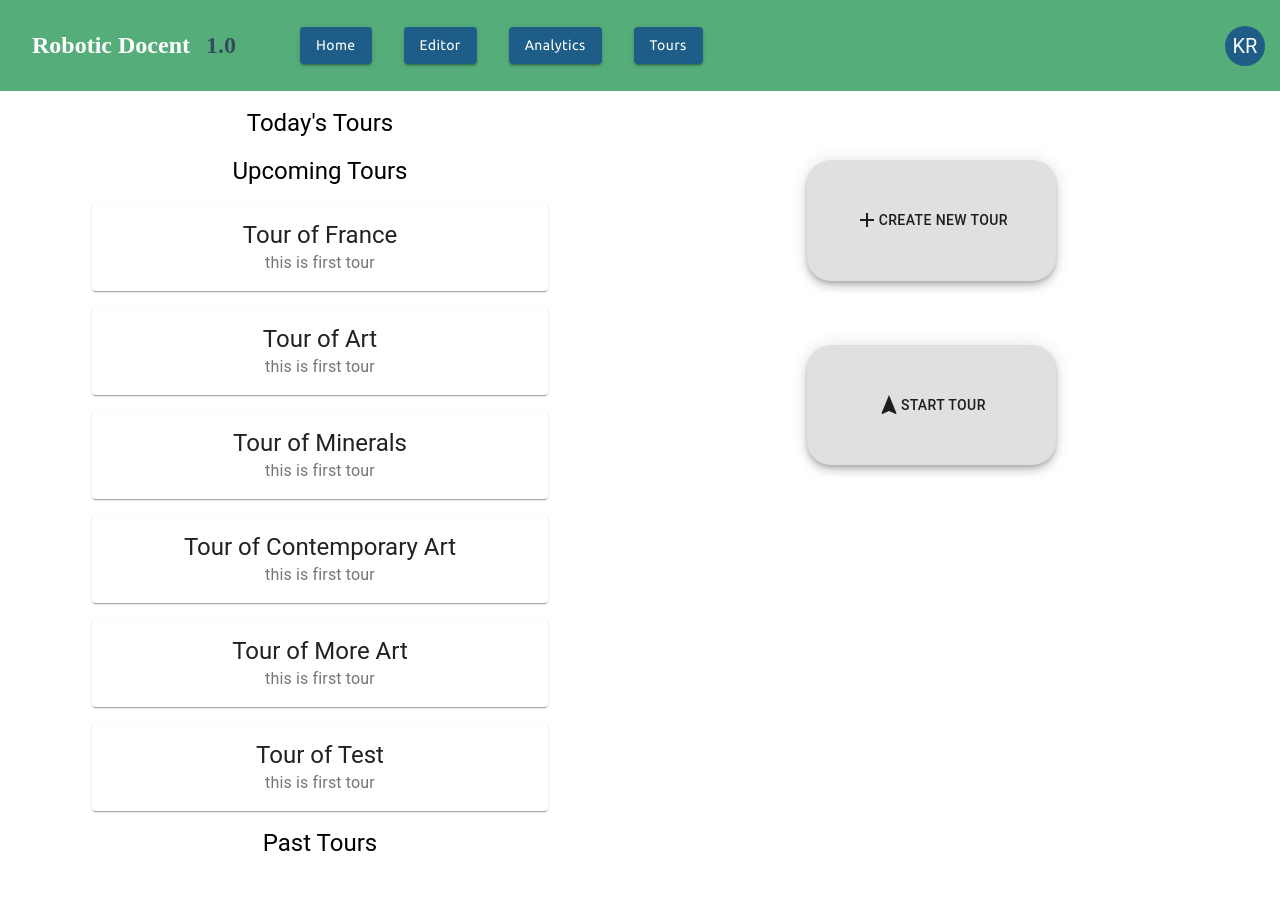
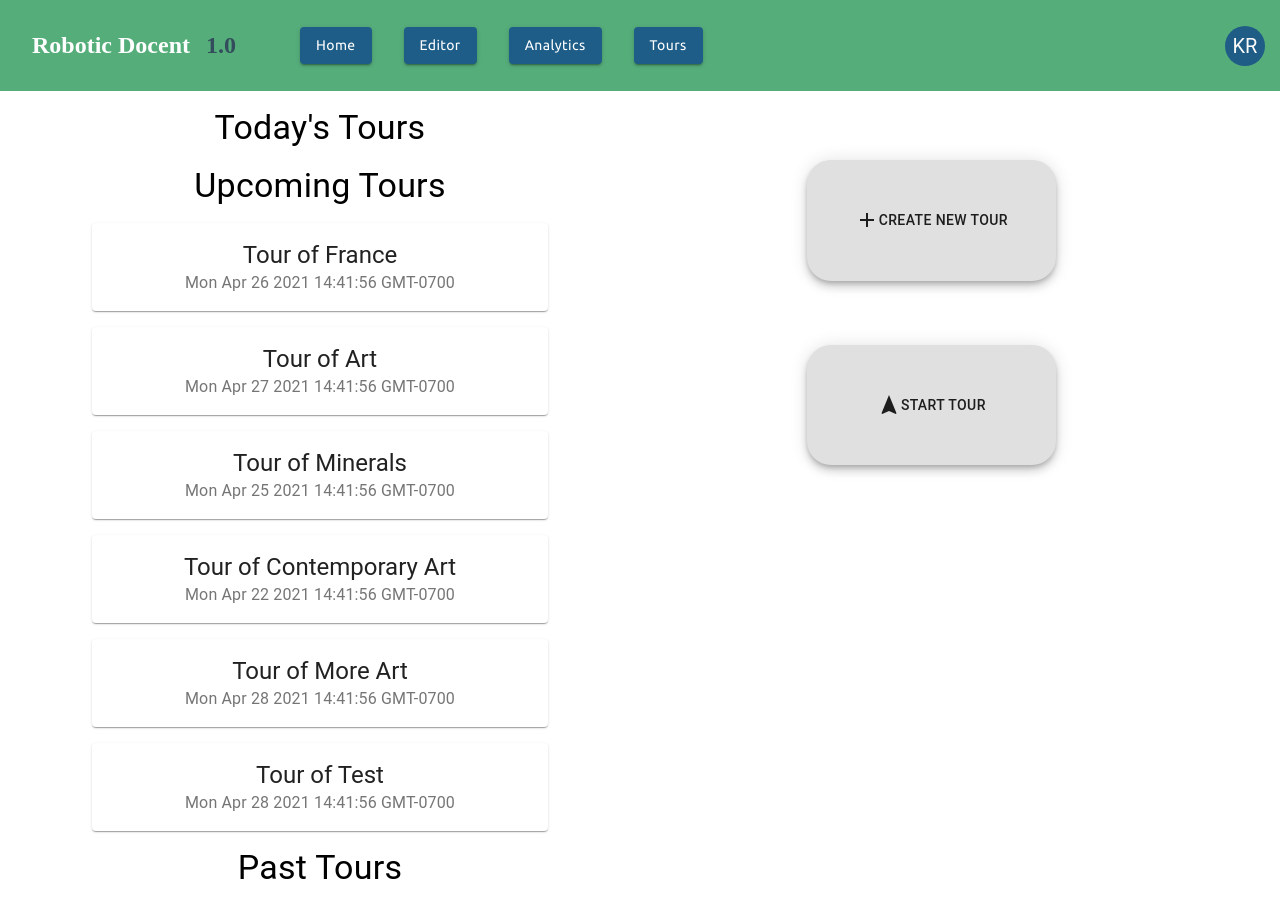
Before and after one commit to gdelvalle99/Robotic-Docent, a React (Create React App) app in the folder map-editor/: page /tours in a window 1280 px wide. Built offline with nearby package versions, Linux system fonts and the light colour scheme; a web font is replaced by a local one.

Commit message:
Changed tour page look

```diff
--- a/map-editor/src/components/TourList.js
+++ b/map-editor/src/components/TourList.js
@@ -33,19 +33,19 @@ export const TourList = ({tourList}) => {
     return (
         <div className="tour-list-container">
             <div className="tour-list-today">
-                <Typography variant="h5" gutterBottom>
+                <Typography variant="h4" gutterBottom>
                 Today's Tours
                 </Typography>
                 {today.map(t => <TourModalPiece key={t.id} tour={t}/>)}
             </div>
             <div className="tour-list-upcoming">
-                <Typography  variant="h5" gutterBottom>
+                <Typography  variant="h4" gutterBottom>
                 Upcoming Tours
                 </Typography>
                 {future.map(t => <TourModalPiece key={t.id} tour={t}/>)}
             </div>
             <div className="tour-list-past">
-                <Typography variant="h5" gutterBottom>
+                <Typography variant="h4" gutterBottom>
                 Past Tours
                 </Typography>
                 {prev.map(t => <TourModalPiece key={t.id} tour={t}/>)}
--- a/map-editor/src/components/TourModalPiece.js
+++ b/map-editor/src/components/TourModalPiece.js
@@ -106,7 +106,7 @@ export const TourModalPiece = (props) => {
                 <CardHeader
                     title={tour.title}
                     titleTypographyProps={{variant: 'h5'}}
-                    subheader={tour.subtitle}
+                    subheader={tour.start_date}
                     subheaderTypographyProps={{variant: 'body1'}}
                 />
             </Card>
--- a/map-editor/src/links.js
+++ b/map-editor/src/links.js
@@ -1,4 +1,5 @@
-const baseLink = "http://97e9aa8a6eb2.ngrok.io"
+// const baseLink = "http://97e9aa8a6eb2.ngrok.io"
+const baseLink = "http://127.0.0.1:5000"
 const mapLink = baseLink+"/floor/map/get"
 const tourLink = baseLink+"/tour/start"
 const floor_id = "508ac281-29cd-4ec8-b9b9-84046f88aa94"
```
